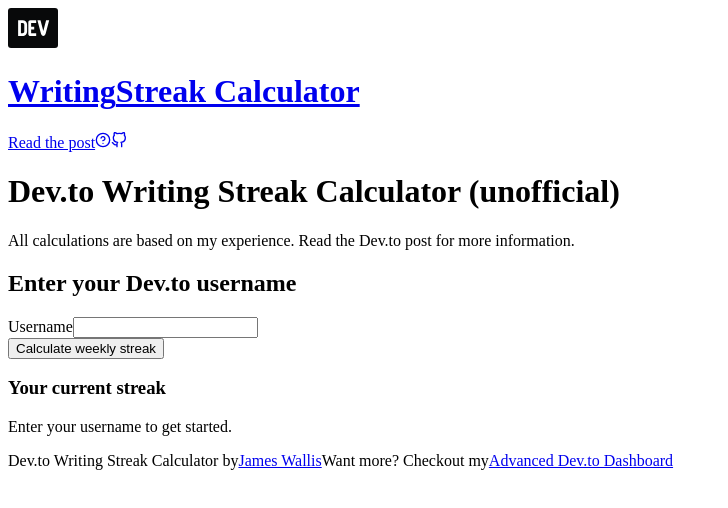
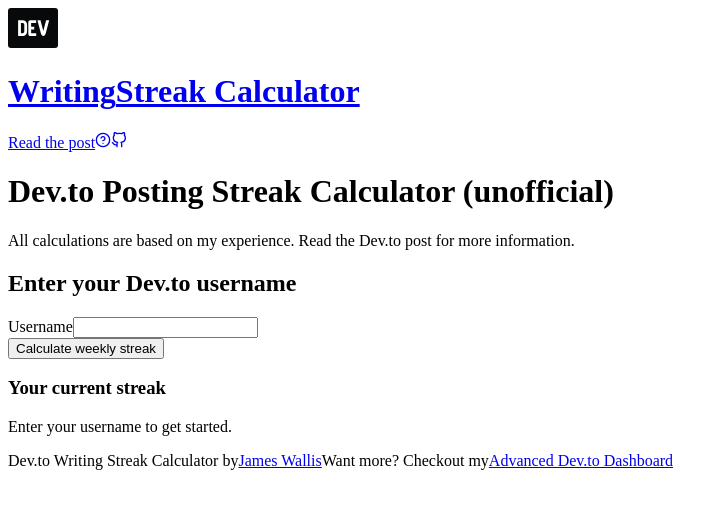
Before and after one commit to james-wallis/devto-writing-streak-calculator, a Next.js app: page / in a window 1280 px wide. Shown: the top 508 px of the page, without its empty margins (0-728 px from the left). Built offline with nearby package versions, Linux system fonts and the light colour scheme.

Commit message:
Writing -> Posting
Signed-off-by: James Wallis <j@wallis.dev>

```diff
--- a/pages/index.tsx
+++ b/pages/index.tsx
@@ -33,12 +33,12 @@
   return (
     <div className="w-screen min-h-screen	flex items-center flex-col px-5 bg-body">
       <Head>
-        <title>Dev.to Writing Streak Calculator</title>
-        <meta name="description" content="Tool to calculate your current Dev.to Writing Streak. Are you on track for the next badge?" />
+        <title>Dev.to Posting Streak Calculator</title>
+        <meta name="description" content="Tool to calculate your current Dev.to Posting Streak. Are you on track for the next badge?" />
       </Head>
       <Header user={user} />
       <div className="flex flex-grow flex-col w-full">
-        <h1 className="text-3xl md:text-4xl font-semibold mt-6 md:mt-24 text-center">Dev.to Writing Streak Calculator (unofficial)</h1>
+        <h1 className="text-3xl md:text-4xl font-semibold mt-6 md:mt-24 text-center">Dev.to Posting Streak Calculator (unofficial)</h1>
         <span className="text-gray-500 text-sm mt-1 md:mt-2 text-center">All calculations are based on my experience. Read the Dev.to post for more information.</span>
         <div className="container py-6 md:py-24 mx-auto flex flex-wrap items-center justify-between max-w-site">
           <div className="lg:w-1/3 md:w-1/2 w-full bg-white rounded-lg p-6 md:p-8 flex flex-col w-full">
```
